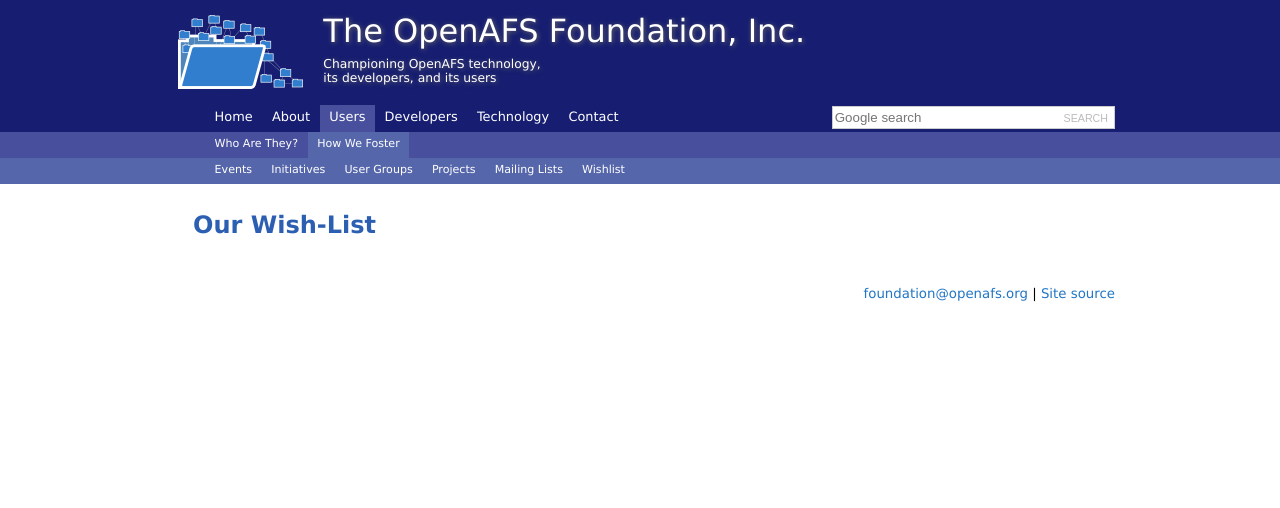
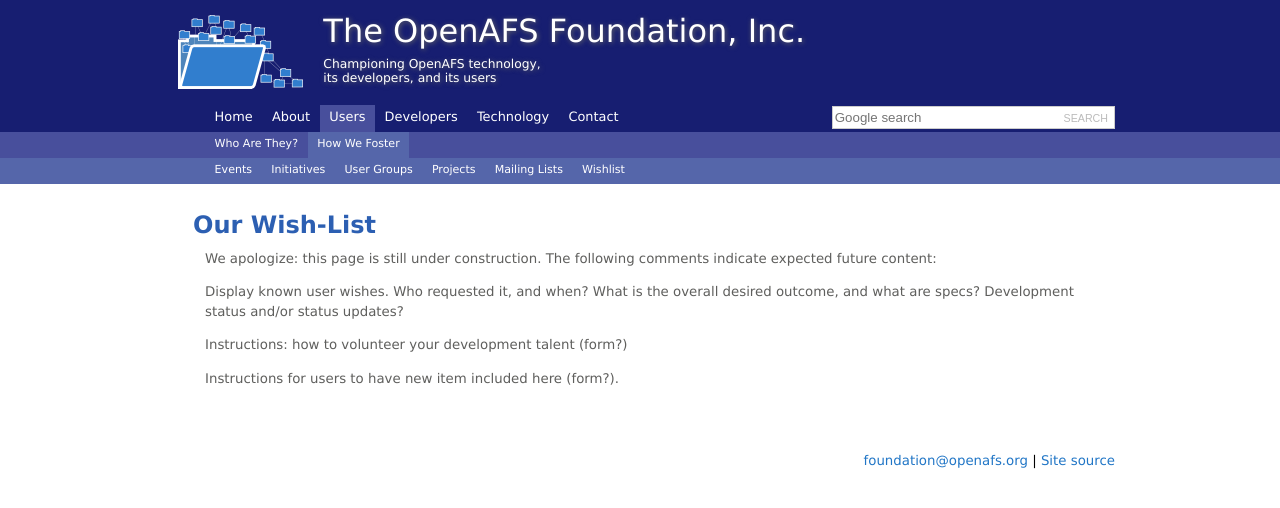
Before and after one commit to openafsfoundation/openafsfoundation.org, a Jekyll site: the page built from users/wishlist/index.md, in a window 1280 px wide. Shown: the top 508 px of the page. Built offline with Jekyll 4.4.1, drawn with Linux system fonts in a browser that asks for light colours.

Commit message:
/users/wish list
Construction test.
Added text to description bullets.

```diff
--- a/users/wishlist/index.md
+++ b/users/wishlist/index.md
@@ -4,3 +4,11 @@
 ---
 
 ## Our Wish-List ##
+
+We apologize: this page is still under construction.  The following comments indicate expected future content:
+
+Display known user wishes.  Who requested it, and when? What is the overall desired outcome, and what are specs? Development status and/or status updates?
+
+Instructions: how to volunteer your development talent (form?)
+
+Instructions for users to have new item included here (form?).
```
